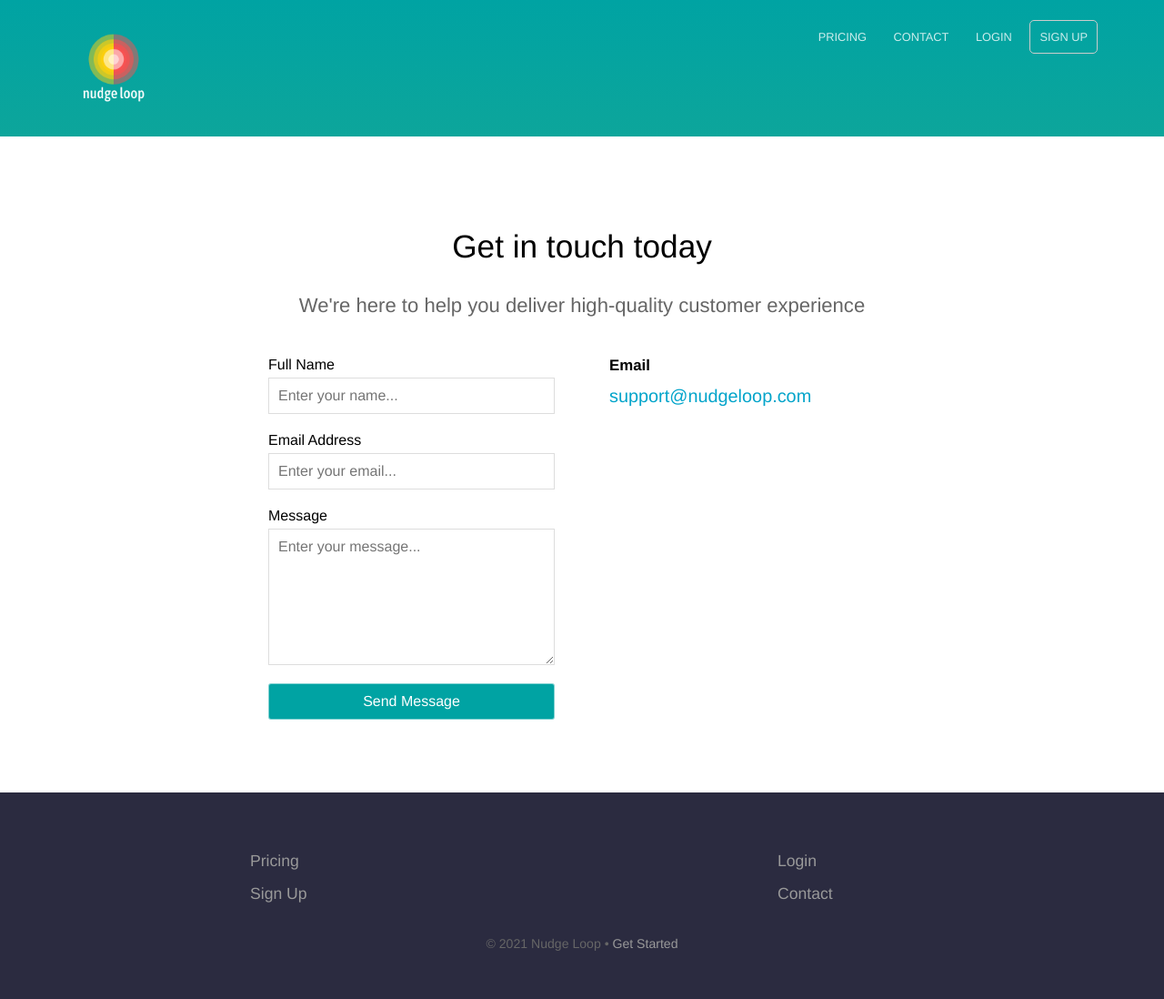
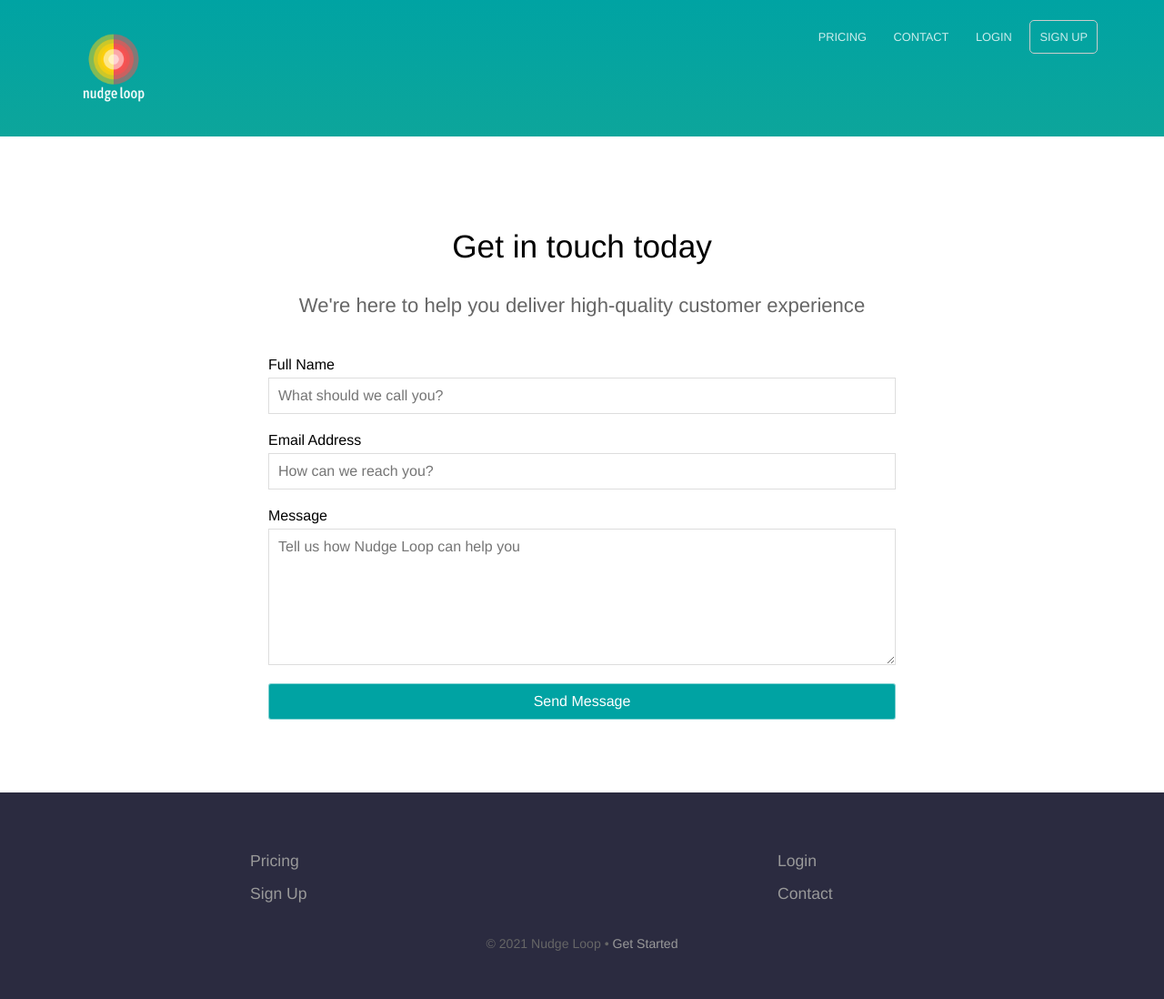
Before and after one commit to anilgeorge04/nudgeloop, a Jekyll site: the page built from contact.html, in a window 1280 px wide. Shown: the whole page at 91% size. Built offline with Jekyll 4.4.1, drawn with Linux system fonts in a browser that asks for light colours.

Commit message:
add formspark

```diff
--- a/contact.html
+++ b/contact.html
@@ -2,27 +2,27 @@
 title: Contact
 heading: Get in touch today
 description: We're here to help you deliver high-quality customer experience
+formspark_form_id: 846970ca3f77ef1131dd954cfaf80552
 ---
 
 <div class="contact-box">
-	<form action="{{ site.baseurl }}/contact-success/" method="post" class="contact-form">
+	<!-- <form action="{{ site.baseurl }}/contact-success/" method="post" class="contact-form"> -->
+	<form action="https://submit-form.com/{{ page.formspark_form_id }}" method="post" class="contact-form" target="_blank">
 		<input type="hidden" name="_to" value="support@nudgeloop.com" />
 		<input type="text" name="_gotcha" style="display: none;">
 
 		<label for="name">Full Name</label>
-		<input type="text" name="name" id="name" placeholder="Enter your name..." />
+		<input type="text" name="name" id="name" placeholder="What should we call you?" />
 
 		<label for="email">Email Address</label>
-		<input type="email" name="email" id="email" placeholder="Enter your email..." required />
+		<input type="email" name="email" id="email" placeholder="How can we reach you?" required />
+
+		<!-- <label for="website">Website URL</label>
+		<input type="text" name="website" id="website" placeholder="companyname.com" /> -->
 
 		<label for="message">Message</label>
-		<textarea name="message" id="message" placeholder="Enter your message..."></textarea>
+		<textarea name="message" id="message" placeholder="Tell us how Nudge Loop can help you"></textarea>
 
 		<input type="submit" value="Send Message" />
 	</form>
-
-	<div class="contact-details">
-		<h3 class="editable">Email</h3>
-		<p><a href="mailto:support@nudgeloop.com">support@nudgeloop.com</a></p>
-	</div>
 </div>
```
